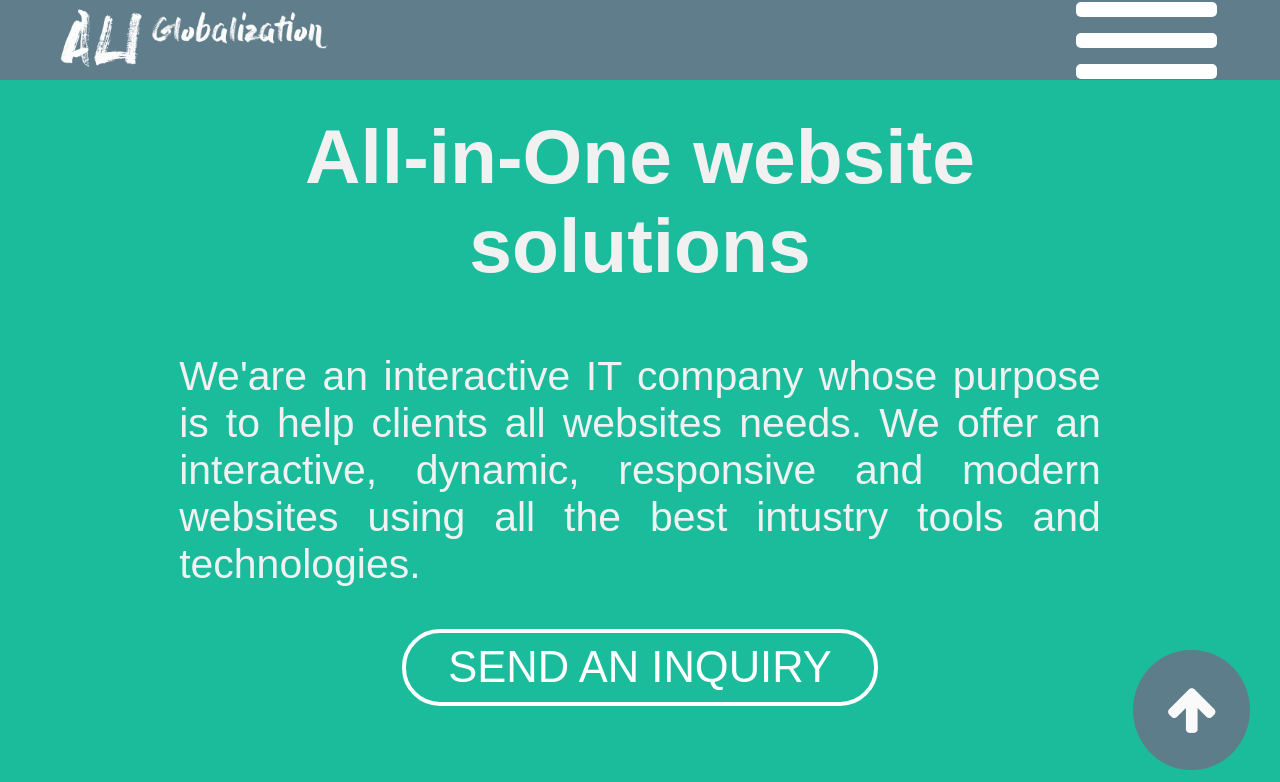
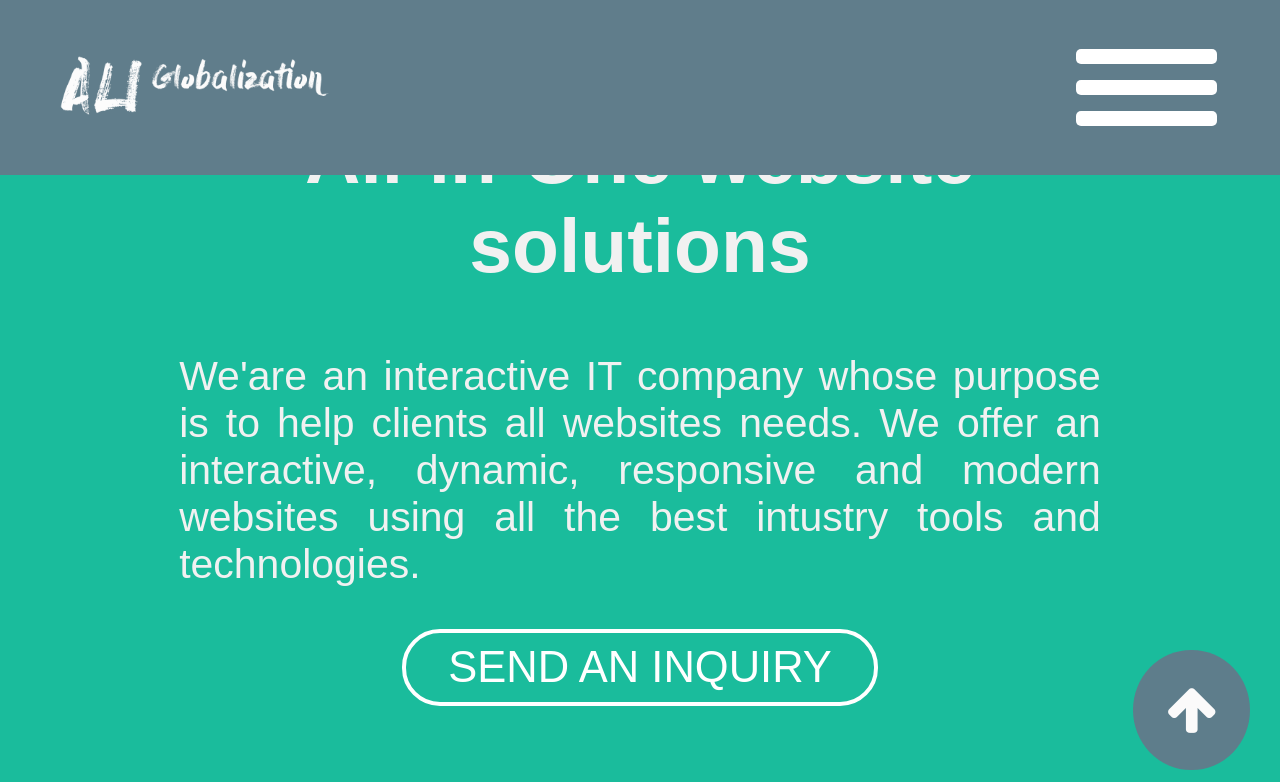
Before and after one commit to Alisher778/ali-globalization, a plain HTML site: page index.html in a window 1280 px wide. Shown: the top 782 px of the page. Drawn offline with nearby package versions, Linux system fonts and the light colour scheme; a web font is replaced by a local one.

Commit message:
safri mobile browser rendering issues overlaping work images fixed

```diff
--- a/styles/style.css
+++ b/styles/style.css
@@ -141,7 +141,6 @@ nav li {
 .page {
     min-height: 100vh;
     width: 100vw;
-    height: 100%;
     display: flex;
     justify-content: center;
     position: relative
@@ -1323,7 +1322,7 @@ nav li {
         position: fixed;
         background-color: #607D8B;
         top: 0;
-        height: 10%;
+        height: 175px;
     }
     .nav-bar {
         display: none
```
